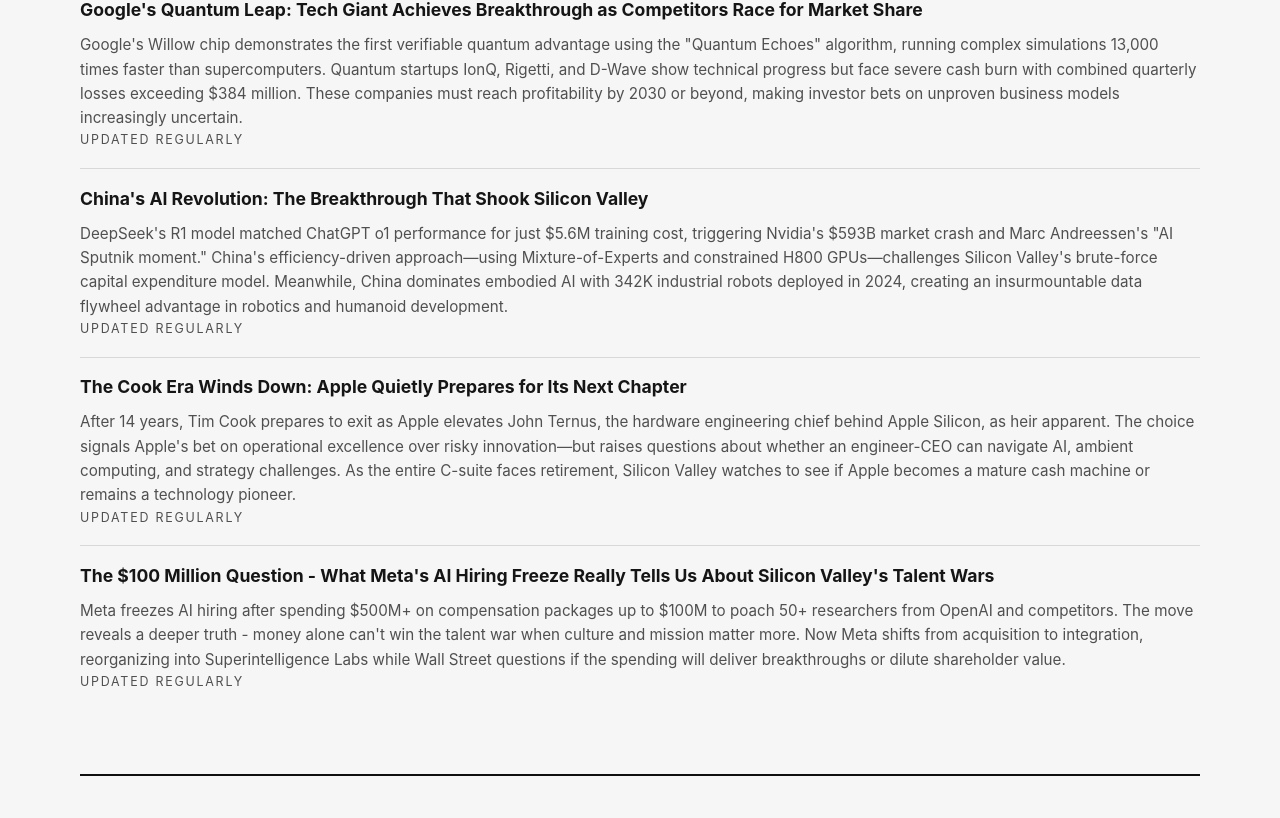
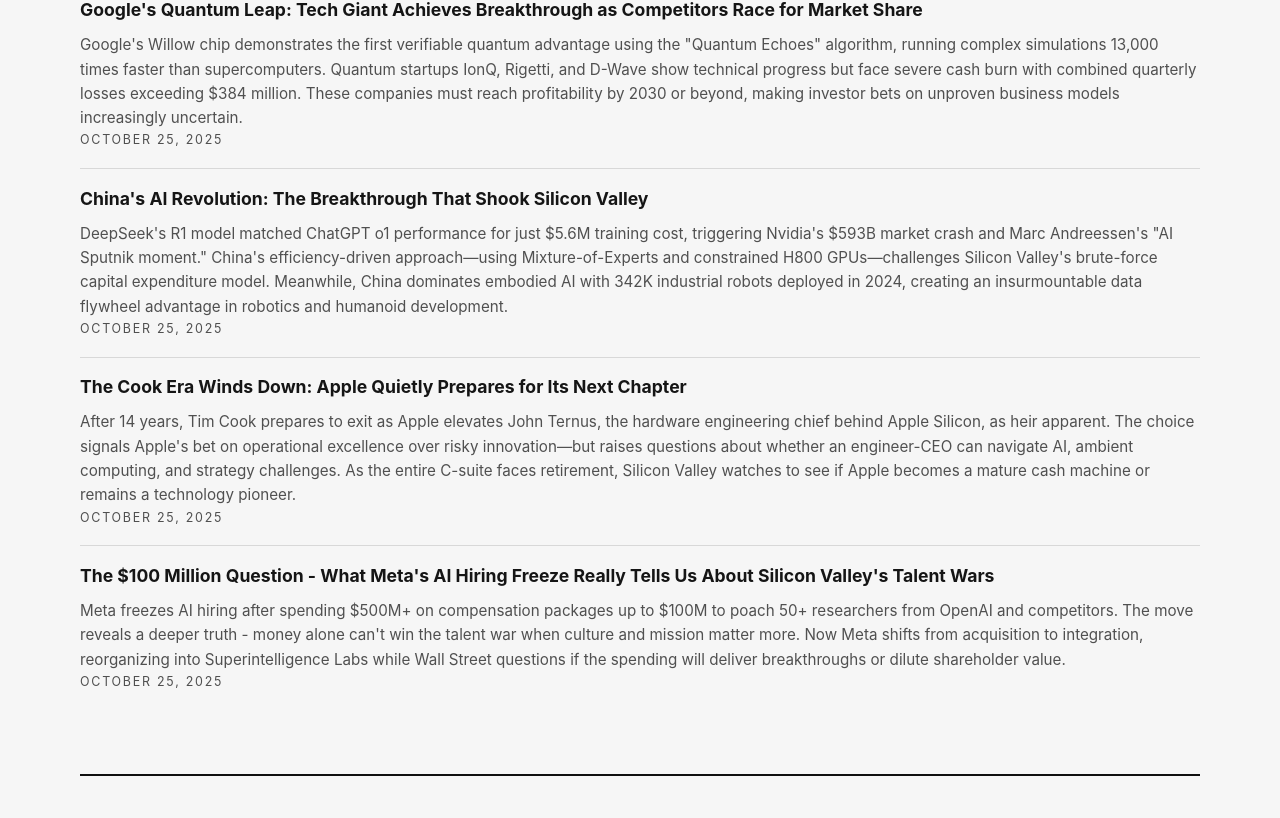
Before and after one commit to heg-wtf/thedelta, a plain HTML site: page docs/index.html in a window 1280 px wide. Shown: the part 2770-3588 px from the top of the page. Drawn offline with Linux system fonts and the light colour scheme.

Commit message:
fix: updated

```diff
--- a/docs/index.html
+++ b/docs/index.html
@@ -521,7 +521,7 @@
 
                         <div class="story-meta">
 
-                                Updated regularly
+                                October 25, 2025
 
                         </div>
                     </li>
@@ -533,7 +533,7 @@
 
                         <div class="story-meta">
 
-                                Updated regularly
+                                October 25, 2025
 
                         </div>
                     </li>
@@ -545,7 +545,7 @@
 
                         <div class="story-meta">
 
-                                Updated regularly
+                                October 25, 2025
 
                         </div>
                     </li>
@@ -557,7 +557,7 @@
 
                         <div class="story-meta">
 
-                                Updated regularly
+                                October 25, 2025
 
                         </div>
                     </li>
```
Also changed, not shown: themes/default/index.html (+1 -1 lines).
